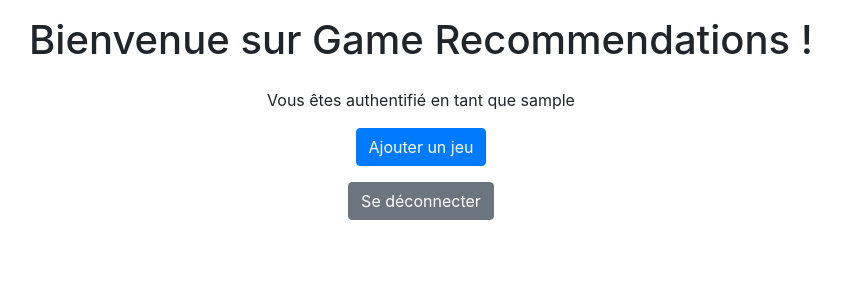
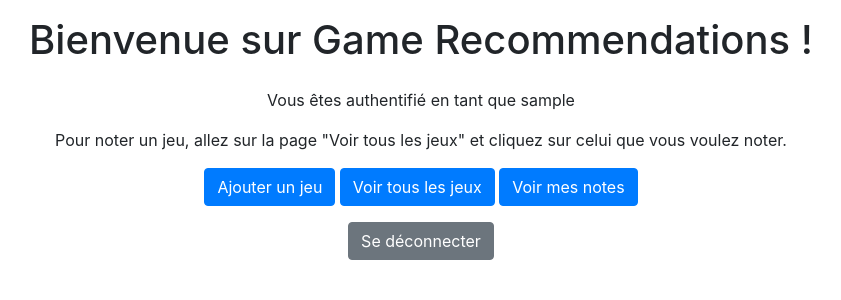
Before and after one commit to Ced59/game-recommendations, a PHP site: page /GameRating/ in a window 1280 px wide. Shown: the part 58-358 px from the top of the page, without its empty margins (219-1060 px from the left). Run offline with PHP 8.4, Linux system fonts and the light colour scheme; the visitor is signed in with stand-in values (Sample User, id 1).

Commit message:
Add "Menu" on authenticated home page

```diff
--- a/views/home/index.php
+++ b/views/home/index.php
@@ -2,9 +2,12 @@
 
 <?php if (isset($_SESSION['pseudo'])): ?>
     <p class="text-center">Vous êtes authentifié en tant que <?= htmlspecialchars($_SESSION['pseudo'], ENT_QUOTES, 'UTF-8') ?></p>
+    <p class="text-center mt-2 mb-3">Pour noter un jeu, allez sur la page "Voir tous les jeux" et cliquez sur celui que vous voulez noter.</p>
 
-    <div class="text-center mb-3">
+    <div class="text-center mt-3 mb-3">
         <a href="/GameRating/add-game.php" class="btn btn-primary">Ajouter un jeu</a>
+        <a href="/GameRating/games.php" class="btn btn-primary ms-2">Voir tous les jeux</a>
+        <a href="/GameRating/games.php" class="btn btn-primary ms-2">Voir mes notes</a>
     </div>
 
     <form class="text-center" action="/GameRating/index.php" method="post">
```
